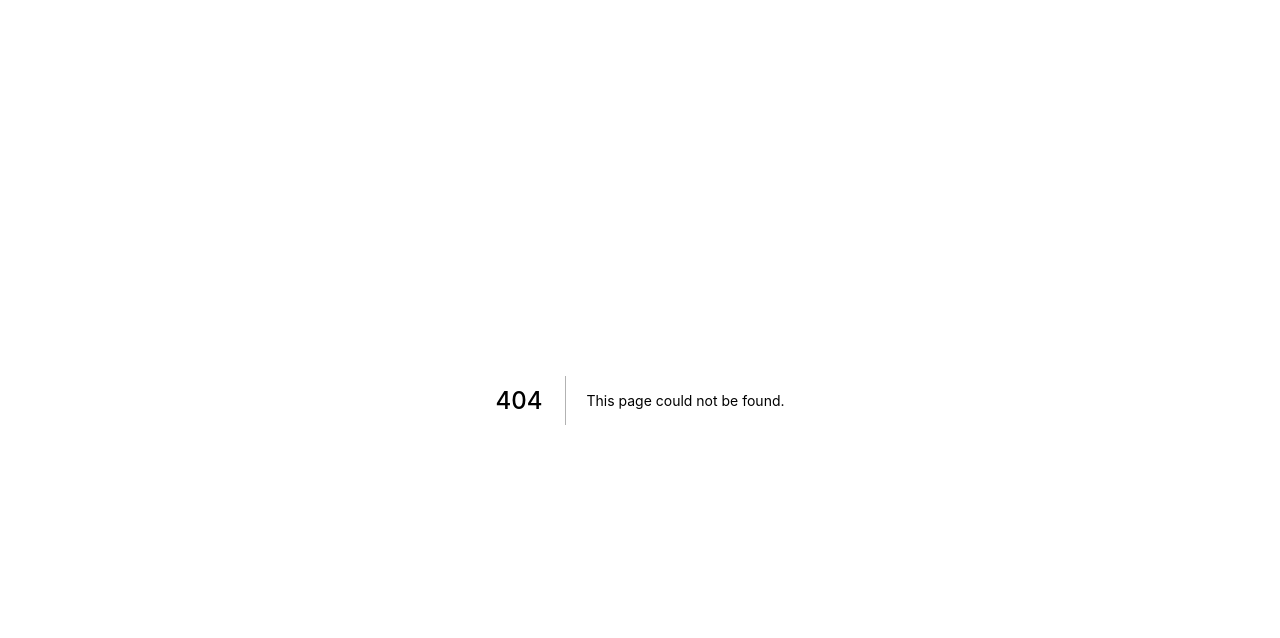
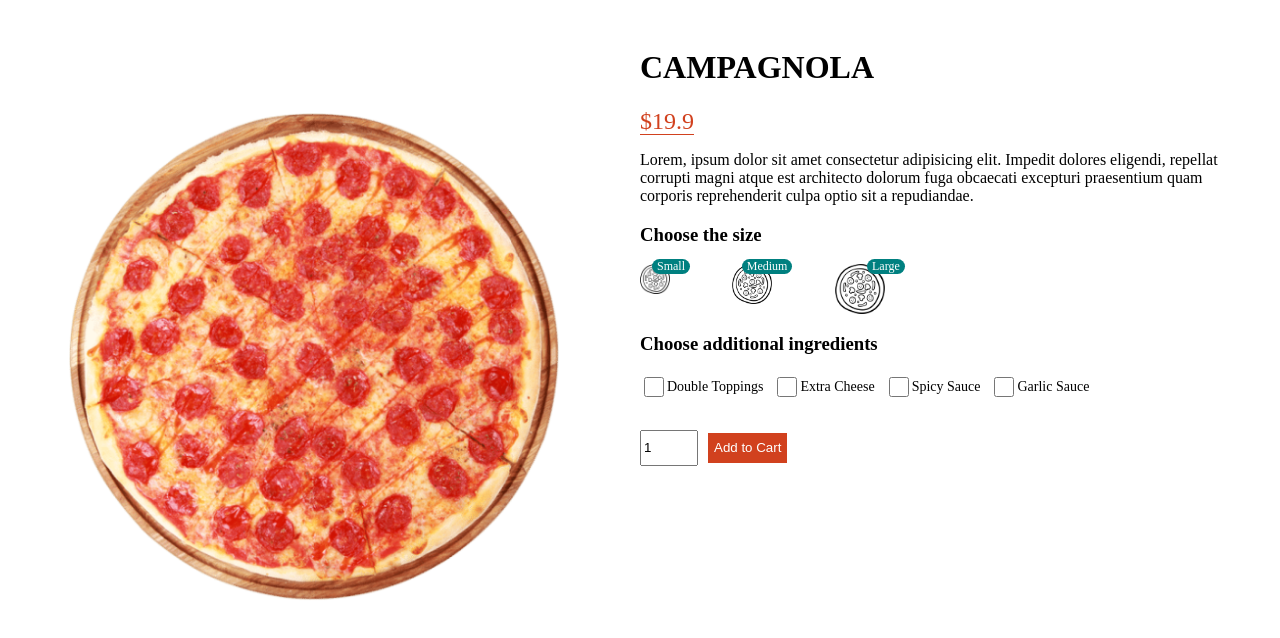
Before and after one commit to prathibha97/vitos-pizza, a Next.js app: page /product/1 in a window 1280 px wide. Before the commit this address had no page. Shown: the top 638 px of the page. Built offline with nearby package versions, Linux system fonts and the light colour scheme.

Commit message:
Add Product page and styles

```diff
--- /dev/null
+++ b/pages/product/[id].jsx
@@ -0,0 +1,90 @@
+import Image from 'next/image';
+import { useState } from 'react';
+import styles from '../../styles/Product.module.css';
+
+function Product() {
+  const [size, setSize] = useState(0);
+  const pizza = {
+    id: 1,
+    img: '/images/pizza.png',
+    name: 'CAMPAGNOLA',
+    price: [19.9, 23.9, 27.9],
+    desc: 'Lorem, ipsum dolor sit amet consectetur adipisicing elit. Impedit dolores eligendi, repellat corrupti magni atque est architecto dolorum fuga obcaecati excepturi praesentium quam corporis reprehenderit culpa optio sit a repudiandae.',
+  };
+  return (
+    <div className={styles.container}>
+      <div className={styles.left}>
+        <div className={styles.imgContainer}>
+          <Image src={pizza.img} alt='' layout='fill' objectFit='contain' />
+        </div>
+      </div>
+      <div className={styles.right}>
+        <h1 className={styles.title}>{pizza.name}</h1>
+        <span className={styles.price}>${pizza.price[size]}</span>
+        <p className={styles.desc}>{pizza.desc}</p>
+        <h3 className={styles.choose}>Choose the size</h3>
+        <div className={styles.sizes}>
+          <div className={styles.size} onClick={() => setSize(0)}>
+            <Image src='/images/size.png' layout='fill' alt='' />
+            <span className={styles.number}>Small</span>
+          </div>
+          <div className={styles.size} onClick={() => setSize(1)}>
+            <Image src='/images/size.png' layout='fill' alt='' />
+            <span className={styles.number}>Medium</span>
+          </div>
+          <div className={styles.size} onClick={() => setSize(2)}>
+            <Image src='/images/size.png' layout='fill' alt='' />
+            <span className={styles.number}>Large</span>
+          </div>
+        </div>
+        <h3 className={styles.choose}>Choose additional ingredients</h3>
+        <div className={styles.ingredients}>
+          <div className={styles.option}>
+            <input
+              type='checkbox'
+              name='double'
+              id='double'
+              className={styles.checkbox}
+            />
+            <label htmlFor='double'>Double Toppings</label>
+          </div>
+          <div className={styles.option}>
+            <input
+              type='checkbox'
+              name='cheese'
+              id='cheese'
+              className={styles.checkbox}
+            />
+            <label htmlFor='cheese'>Extra Cheese</label>
+          </div>
+          <div className={styles.option}>
+            <input
+              type='checkbox'
+              name='spicy'
+              id='spicy'
+              className={styles.checkbox}
+            />
+            <label htmlFor='spicy'>Spicy Sauce</label>
+          </div>
+          <div className={styles.option}>
+            <input
+              type='checkbox'
+              name='garlic'
+              id='garlic'
+              className={styles.checkbox}
+            />
+            <label htmlFor='garlic'>Garlic Sauce</label>
+          </div>
+        </div>
+        <div className={styles.add}>
+          <input type='number' defaultValue={1} className={styles.quantity} />
+          <button type='button' className={styles.button}>
+            Add to Cart
+          </button>
+        </div>
+      </div>
+    </div>
+  );
+}
+
+export default Product;
--- /dev/null
+++ b/styles/Product.module.css
@@ -0,0 +1,97 @@
+.container {
+  height: calc(100vh - 100px);
+  display: flex;
+}
+
+.left {
+  flex: 1;
+  height: 100%;
+  display: flex;
+  align-items: center;
+  justify-content: center;
+}
+
+.right {
+  flex: 1;
+  padding: 20px;
+}
+
+.imgContainer {
+  width: 80%;
+  height: 80%;
+  position: relative;
+}
+
+.price {
+  color: #d1411e;
+  font-size: 24px;
+  font-weight: 400;
+  border-bottom: 1px solid #d1411e;
+}
+
+.sizes {
+  width: 40%;
+  display: flex;
+  justify-content: space-between;
+}
+
+.size {
+  width: 30px;
+  height: 30px;
+  position: relative;
+  cursor: pointer;
+}
+
+.size:nth-child(2) {
+  width: 40px;
+  height: 40px;
+}
+
+.size:last-child {
+  width: 50px;
+  height: 50px;
+}
+
+.number {
+  position: absolute;
+  top: -5px;
+  right: -20px;
+  background-color: teal;
+  color: white;
+  font-size: 12px;
+  padding: 0 5px;
+  border-radius: 10px;
+}
+
+.ingredients {
+  display: flex;
+  margin-bottom: 30px;
+}
+
+.option {
+  display: flex;
+  align-items: center;
+  margin-right: 10px;
+  font-size: 14px;
+  font-weight: 500;
+}
+
+.checkbox {
+  width: 20px;
+  height: 20px;
+}
+
+.quantity {
+  width: 50px;
+  height: 30px;
+}
+
+.button {
+  height: 30px;
+  margin-left: 10px;
+  background-color: #d1411e;
+  color: white;
+  border: none;
+  font-weight: 500;
+  cursor: pointer;
+}
```
